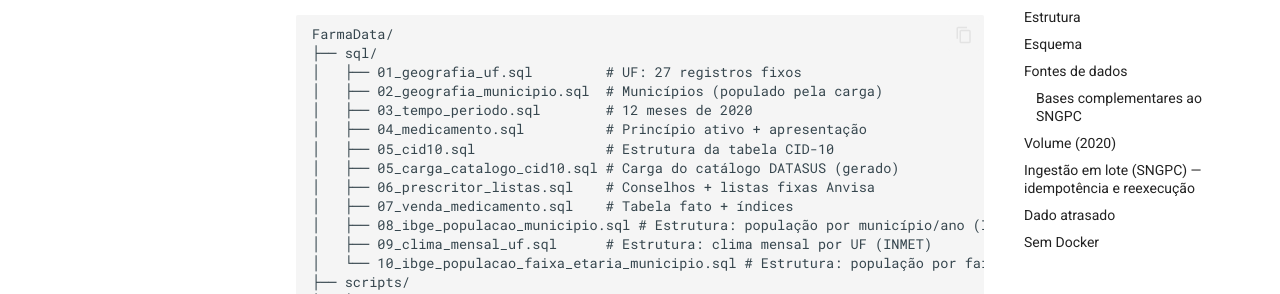
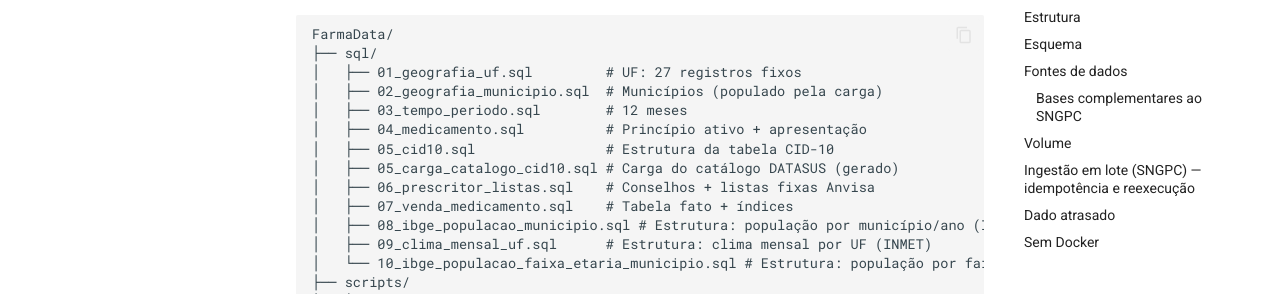
Before and after one commit to gabrielfreitass1/FarmaData, an MkDocs documentation site: the page built from docs/index.md, in a window 1280 px wide and 900 px high, scrolled down 1664 px. Shown: the part 235-529 px from the top of the window. Built offline with MkDocs 1.6.1 and Material for MkDocs 9.7.7, drawn with Linux system fonts in a browser that asks for light colours; some of the changed text lies outside the part shown.

Commit message:
atualizando o index.md

```diff
--- a/docs/index.md
+++ b/docs/index.md
@@ -1,9 +1,9 @@
 # FarmaData
 
 > Projeto da disciplina Sistemas de Bancos de Dados 2 — UnB.
-> Análise de venda de medicamentos controlados e antimicrobianos no Brasil (SNGPC/Anvisa, 2020).
+> Análise de venda de medicamentos controlados e antimicrobianos no Brasil (SNGPC/Anvisa, ano configurável).
 
-**Pergunta de gestão:** Quais princípios ativos, municípios e períodos concentram o maior volume de dispensações em 2020, e como esses padrões se distribuem por região e faixa etária?
+**Pergunta de gestão:** Quais princípios ativos, municípios e períodos concentram o maior volume de dispensações em um ano, e como esses padrões se distribuem por região e faixa etária?
 
 <center>
 <table style="width: 100%;">
@@ -116,7 +116,7 @@
 ├── sql/
 │   ├── 01_geografia_uf.sql         # UF: 27 registros fixos
 │   ├── 02_geografia_municipio.sql  # Municípios (populado pela carga)
-│   ├── 03_tempo_periodo.sql        # 12 meses de 2020
+│   ├── 03_tempo_periodo.sql        # 12 meses
 │   ├── 04_medicamento.sql          # Princípio ativo + apresentação
 │   ├── 05_cid10.sql                # Estrutura da tabela CID-10
 │   ├── 05_carga_catalogo_cid10.sql # Carga do catálogo DATASUS (gerado)
@@ -181,7 +181,7 @@
 
 ---
 
-## Volume (2020)
+## Volume
 
 | Métrica | Valor |
 |---------|-------|
```
